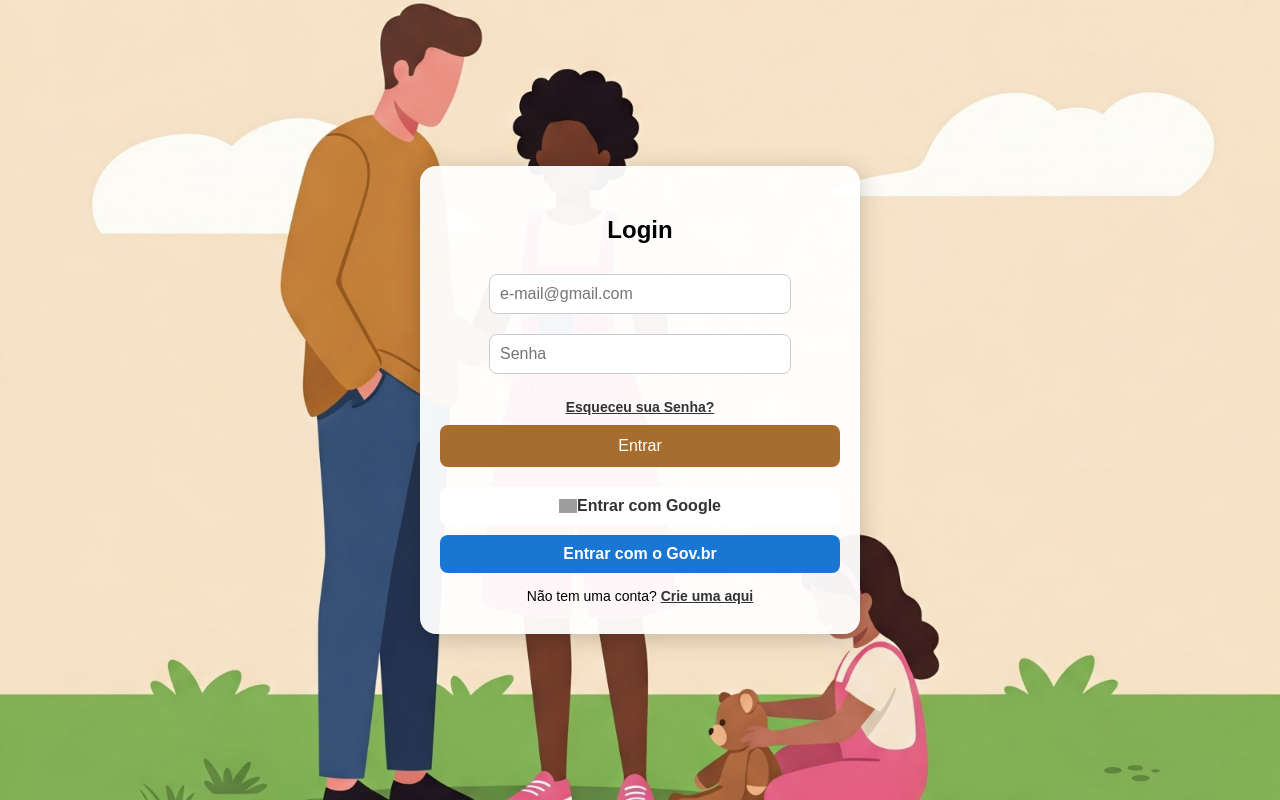
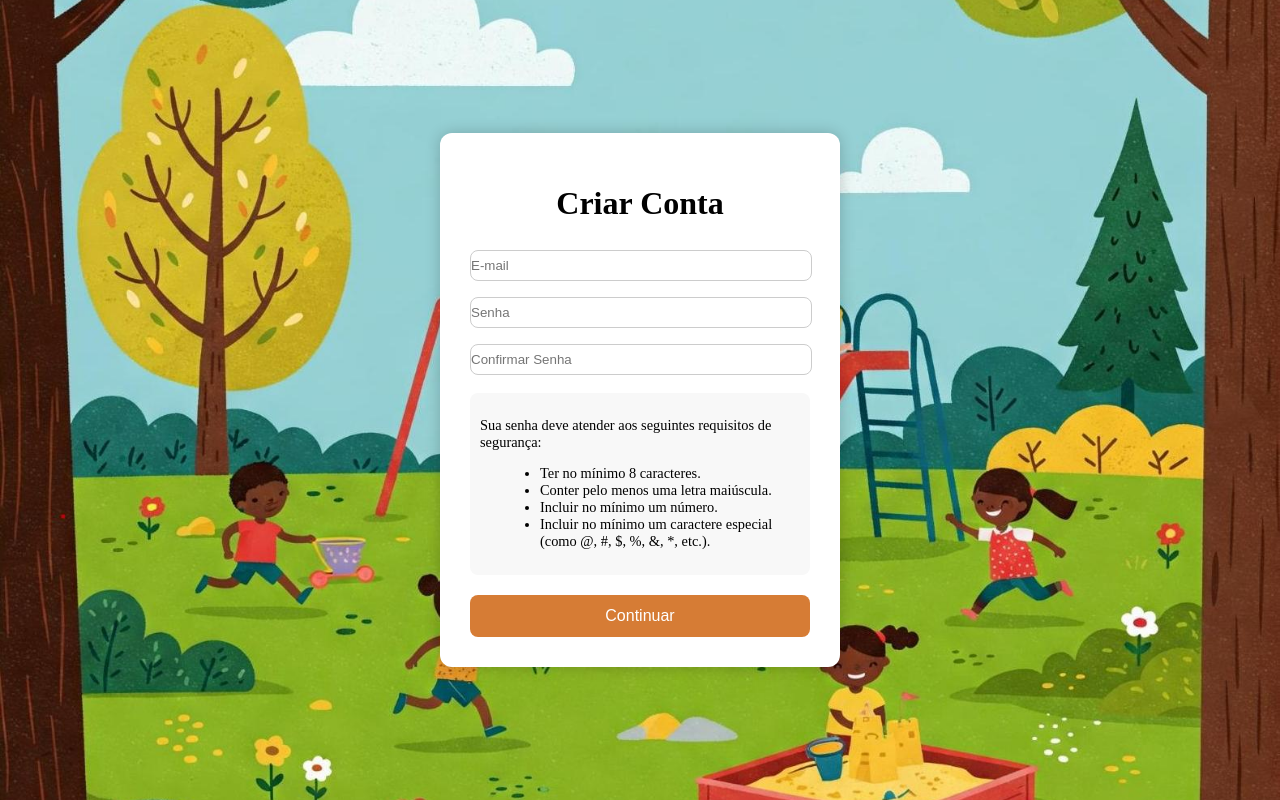
Before and after one commit to Pedrohdfatima/pensao2, an Angular app: page /cadastro in a window 1280 px wide. Built offline with nearby package versions, Linux system fonts and the light colour scheme; grey boxes are pictures that could not be loaded.

Commit message:
Cadastro Pagina

```diff
--- a/src/app/app.component.ts
+++ b/src/app/app.component.ts
@@ -1,14 +1,10 @@
 import { Component } from '@angular/core';
 import { RouterOutlet } from '@angular/router';
-import { LoginComponent } from './components/login/login.component';
 
 @Component({
   selector: 'app-root',
   standalone: true,
-  imports: [RouterOutlet, LoginComponent],
-  templateUrl: './app.component.html',
-  styleUrls: ['./app.component.css']
+  imports: [RouterOutlet],
+  template: `<router-outlet></router-outlet>`,
 })
-export class AppComponent {
-  title = 'pensao';
-}
+export class AppComponent {}
--- /dev/null
+++ b/src/app/components/cadastro/cadastro.component.css
@@ -0,0 +1,90 @@
+.overlay {
+  position: fixed;
+  top: 0;
+  left: 0;
+  height: 100vh; /* garantir 100% da viewport */
+  width: 100vw;
+  /* background-color: rgba(255, 255, 255, 0.7); */
+  display: flex;
+  justify-content: center;
+  align-items: center;
+  z-index: 0;
+}
+
+
+.form-container {
+  background: white;
+  padding: 30px;
+  border-radius: 12px;
+  width: 100%;
+  max-width: 400px; /* limite máximo de largura */
+  box-shadow: 0 0 15px rgba(0,0,0,0.2);
+  box-sizing: border-box; /* garante que padding não aumente largura */
+  margin: 0 15px; /* para um pouco de espaço lateral em telas pequenas */
+}
+
+
+h1 {
+  text-align: center;
+  margin-bottom: 20px;
+}
+
+input {
+  width: 100%;
+  padding: 7px 0;
+  margin: 8px 0;
+  border: 1px solid #ccc;
+  border-radius: 8px;
+}
+
+.password-rules {
+  font-size: 0.9em;
+  margin-top: 10px;
+  background-color: #f8f8f8;
+  padding: 10px;
+  border-radius: 8px;
+}
+
+.password-rules ul {
+  margin-left: 20px;
+  list-style: disc;
+}
+
+button {
+  width: 100%;
+  padding: 12px;
+  background-color: #d67c35;
+  color: white;
+  font-size: 16px;
+  border: none;
+  border-radius: 8px;
+  margin-top: 20px;
+  cursor: pointer;
+  transition: background-color 0.3s;
+}
+
+button:hover {
+  background-color: #b65f1c;
+}
+
+
+#back {
+  position: fixed;
+  top: 0;
+  left: 0;
+  height: 100vh;
+  width: 100vw;
+  background-image: url('src/assets/img/fundo_cad.jpeg');
+  background-size: cover;
+  background-position: center;
+  background-repeat: no-repeat;
+  z-index: -1;
+}
+
+
+@media (max-width: 480px) {
+  .form-container {
+    max-width: 90%; /* quase toda largura da tela */
+    padding: 20px;
+  }
+}
--- /dev/null
+++ b/src/app/components/cadastro/cadastro.component.html
@@ -0,0 +1,22 @@
+<div id="back">
+  <div class="overlay">
+    <form class="form-container">
+      <h1>Criar Conta</h1>
+      <input type="email" placeholder="E-mail" required>
+      <input type="password" placeholder="Senha" required>
+      <input type="password" placeholder="Confirmar Senha" required>
+
+      <div class="password-rules">
+        <p>Sua senha deve atender aos seguintes requisitos de segurança:</p>
+        <ul>
+          <li>Ter no mínimo 8 caracteres.</li>
+          <li>Conter pelo menos uma letra maiúscula.</li>
+          <li>Incluir no mínimo um número.</li>
+           <li>Incluir no mínimo um caractere especial (como &#64;, &#35;, &#36;, &#37;, &#38;, &#42;, etc.).</li>
+        </ul>
+      </div>
+
+      <button type="submit">Continuar</button>
+    </form>
+  </div>
+</div>
--- a/src/app/components/login/login.component.html
+++ b/src/app/components/login/login.component.html
@@ -1,11 +1,3 @@
-<!DOCTYPE html>
-<html lang="pt-br">
-<head>
-  <meta charset="UTF-8" />
-  <meta name="viewport" content="width=device-width, initial-scale=1.0"/>
-  <title>Login</title>
-</head>
-<body>
 <div class="login-background">
   <div class="form-container">
     <h2>Login</h2>
@@ -27,9 +19,7 @@
     </div>
 
     <div class="extra-links">
-      Não tem uma conta? <a href="#">Crie uma aqui</a>
+      <p>Não tem uma conta? <a routerLink="/cadastro">Cadastre-se aqui</a></p>
     </div>
   </div>
 </div>
-</body>
-</html>
--- a/src/index.html
+++ b/src/index.html
@@ -8,6 +8,6 @@
   <link rel="icon" type="image/x-icon" href="favicon.ico">
 </head>
 <body>
-  <app-login></app-login>
+  <app-root></app-root>
 </body>
 </html>
--- a/src/main.ts
+++ b/src/main.ts
@@ -1,9 +1,14 @@
 import { bootstrapApplication } from '@angular/platform-browser';
-import { LoginComponent } from './app/components/login/login.component'; // ajuste o caminho se necessário
-import { provideHttpClient } from '@angular/common/http'; // opcional, mas comum
+import { provideRouter, Routes } from '@angular/router';
+import { AppComponent } from './app/app.component';
+import { LoginComponent } from './app/components/login/login.component';
+import { CadastroComponent } from './app/components/cadastro/cadastro.component';
 
-bootstrapApplication(LoginComponent, {
-  providers: [
-    provideHttpClient(), // ou outros providers que você usa
-  ]
+const routes: Routes = [
+  { path: '', component: LoginComponent },
+  { path: 'cadastro', component: CadastroComponent },
+];
+
+bootstrapApplication(AppComponent, {
+  providers: [provideRouter(routes)],
 });
--- a/src/styles.css
+++ b/src/styles.css
@@ -2,9 +2,14 @@
 html, body {
   height: 100%;
   margin: 0;
-  padding: 0;
-  font-family: Arial, sans-serif;
-  box-sizing: border-box;
+}
+
+body {
+  display: flex;
+  justify-content: center; /* centraliza horizontalmente */
+  align-items: center;     /* centraliza verticalmente */
+  min-height: 100vh;
+  position: relative;
 }
 
 /* Navbar - se você usa navbar em várias páginas */
```
Also changed, not shown: src/app/components/cadastro/cadastro.component.ts (added, +11 -0 lines), src/app/components/login/login.component.ts (+4 -4 lines), src/assets/img/fundo_cad.jpeg (added), 8 other files (tests, documents, lock files or other folders).
